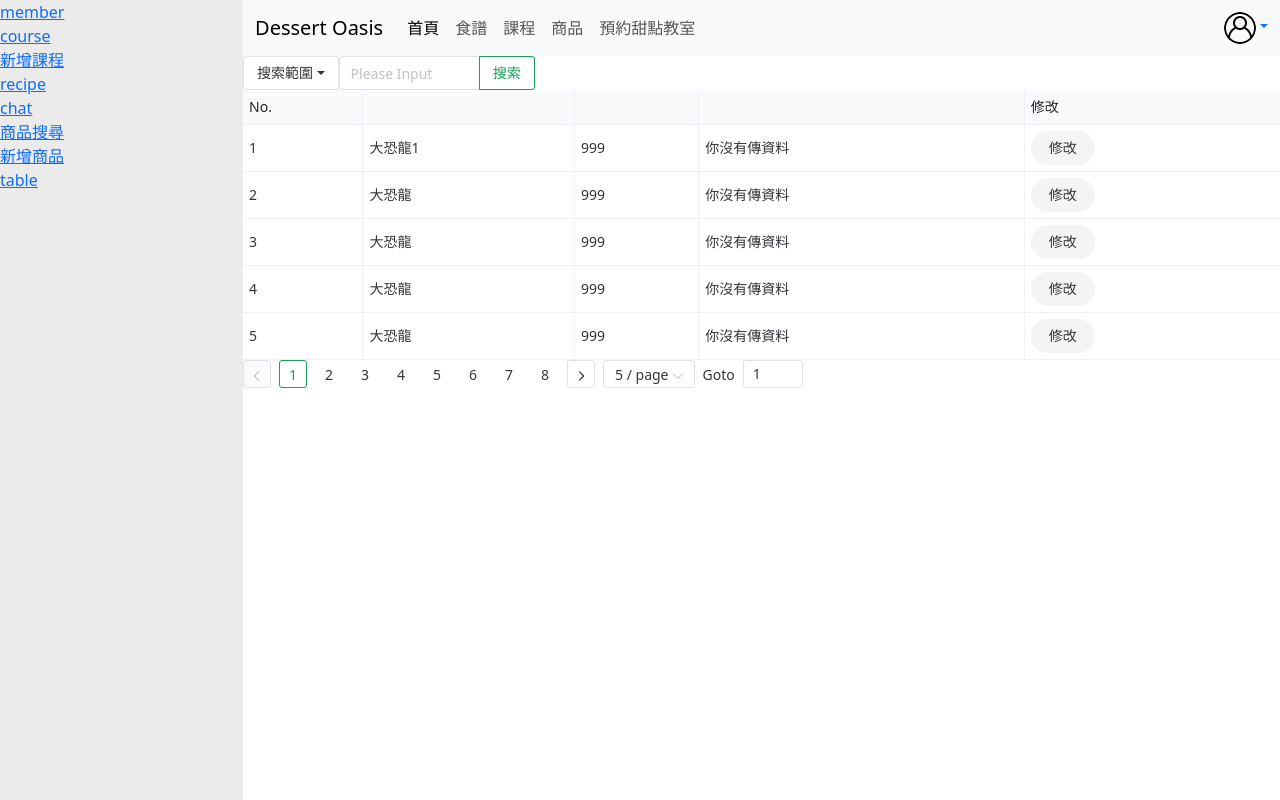
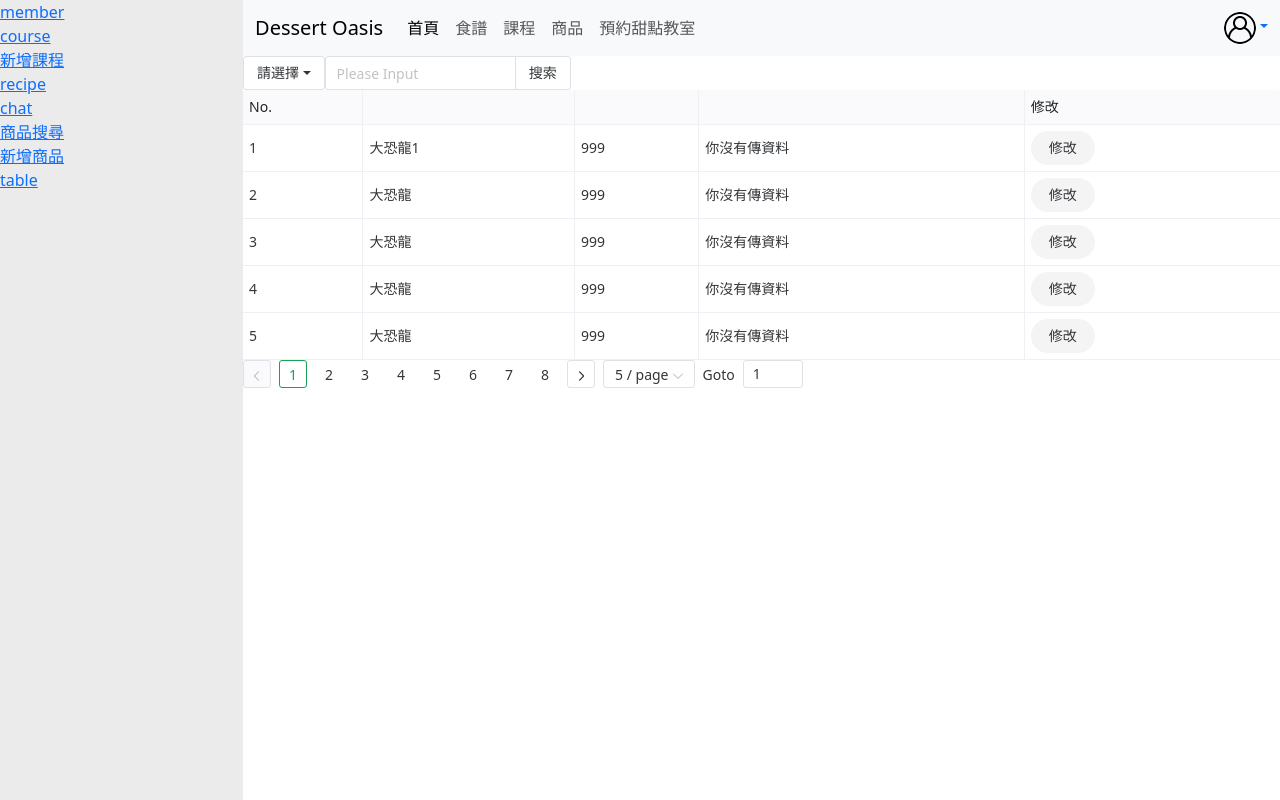
Before and after one commit to HiroLiang/dessertoasis-vue, a Vue app: page /#/cms/table in a window 1280 px wide. Built offline with nearby package versions, Linux system fonts and the light colour scheme.

Commit message:
edit table component - search can ues

```diff
--- a/src/components/Standard/Dropdown.vue
+++ b/src/components/Standard/Dropdown.vue
@@ -1,21 +1,36 @@
+<!--
+    標籤使用方法：
+        1.定義屬性：(1) searchOptions
+        2.定義自定義事件：(1) @get-selected-key => 接收傳值:(選擇到的key)
+ -->
 <script setup>
 import { ref } from 'vue';
 import { NButton, NDropdown } from 'naive-ui'
-
-const selectedOption = ref('搜索範圍')
-
+//給予selector初始值
+const selectedOption = ref('請選擇')
+//定義emit方法
+const emit = defineEmits(['get-selected-key'])
+const getSelectedKey = (key) => {
+    emit('get-selected-key', key)
+}
+//定義傳入值
 const props = defineProps({
+    /*
+    下拉選單內容
+    傳值：[{ label : '展示名' , key : 'key' } , ...]
+    */
     searchOptions: {}
 })
-console.log(props.searchOptions);
+//附值給組件屬性
 const options = props.searchOptions
-
+//定義組件方法
 const handleSelect = (option) => {
     options.forEach(element => {
         if (element.key === option) {
             selectedOption.value = element.label
+            getSelectedKey(element.key)
         }
-    });
+    })
 }
 </script>
 
--- a/src/components/Standard/Input.vue
+++ b/src/components/Standard/Input.vue
@@ -1,11 +1,26 @@
 <script setup>
+import { ref } from 'vue';
 import { NInput, NButton, NInputGroup } from 'naive-ui'
+
+const emit = defineEmits(['get-input-value'])
+const getSInputValue = (value) => {
+    emit('get-input-value', value)
+}
+
+const searchValue = ref('')
+
+const props = defineProps({
+    searchSize: {
+        type: Number,
+        default: 20
+    }
+})
+
 </script>
-
 <template>
     <n-input-group>
-        <n-input :style="{ width: '15%' }" />
-        <n-button type="primary" ghost>
+        <n-input v-model:value="searchValue" :style="{ width: searchSize + '%' }" />
+        <n-button type="tertiary" ghost @click="getSInputValue(searchValue)">
             搜索
         </n-button>
     </n-input-group>
--- a/src/components/Standard/Table.vue
+++ b/src/components/Standard/Table.vue
@@ -1,3 +1,8 @@
+<!--
+    標籤使用方法：
+        1.定義屬性：(1) tableDatas (2) dataTitles
+        2.定義自定義事件：無
+ -->
 <script setup>
 import StandardInput from './Input.vue'
 import StandardDrorpdown from './Dropdown.vue'
@@ -10,17 +15,15 @@ const page = ref(1)
 //單頁顯示筆數
 const pageSize = ref(5)
 
-//顯示頁面
-const showedDatas = computed(() => {
-    let from = (page.value - 1) * pageSize.value
-    let to = from + pageSize.value
-    let datas = props.tableDatas.slice(from, to)
-    return datas
-})
+//搜索範圍
+const searchRange = ref('')
+
+//搜索值
+const searchValue = ref('')
 
 //分頁數
 const pages = computed(() => {
-    return Math.ceil(props.tableDatas.length / pageSize.value)
+    return Math.ceil(allDatas.length / pageSize.value)
 })
 
 //可傳入值
@@ -73,24 +76,74 @@ const props = defineProps({
     },
     /*
     表格標頭
-    格式： [{label:'展示名', key:'code傳值'...}...]
+    格式： [{ label : ' 展示名 ', key : ' key '} , ...]
     */
     dataTitles: {
         default: [{ label: "名字", key: "name" }, { label: "年齡", key: "age" }, { label: "備註", key: "text" }]
     }
 })
 
+let allDatas = props.tableDatas
+
+console.log(allDatas[0]);
+
+//定義搜索選項
 const searchOptions = reactive(props.dataTitles)
 
-watch(pageSize, () => {
-    if (page.value > pages.value) page.value = 1
+//接收搜索範圍
+const getKey = (key) => {
+    searchRange.value = key
+}
+
+const getValue = (value) => {
+    searchValue.value = value
+}
+
+//顯示頁面
+const showedDatas = computed(() => {
+    let from = (page.value - 1) * pageSize.value
+    let to = from + pageSize.value
+    let datas = allDatas.slice(from, to)
+    return datas
 })
 
+//監測單頁筆數改變，防止超頁
+watch(pageSize, () => {
+    page.value = 1
+})
+
+watch(searchValue, () => {
+    let datas = []
+    if (searchValue.value !== null && searchValue.value !== '') {
+        if (searchRange.value !== null && searchRange.value !== '') {
+            props.tableDatas.forEach(element => {
+                if (typeof element[searchRange.value] === 'string') {
+                    if (element[searchRange.value].includes(searchValue.value)) {
+                        datas.push(element)
+                    }
+                } else if (typeof element[searchRange.value] === 'number') {
+                    if (element[searchRange.value] === parseFloat(searchValue.value)) {
+                        datas.push(element)
+                    }
+                }
+            })
+            allDatas = datas
+        } else {
+            allDatas = props.tableDatas
+        }
+    } else {
+        allDatas = props.tableDatas
+    }
+    page.value = 2
+    page.value = 1
+    pageSize.value = 3
+    pageSize.value = 5
+})
 </script>
 <template>
     <div style="display: flex; justify-content: left;">
-        <StandardDrorpdown :searchOptions="searchOptions" />
-        <StandardInput />
+        <StandardDrorpdown :searchOptions="searchOptions" @get-selected-key="getKey" />
+        <StandardInput @get-input-value="getValue" />
     </div>
     <n-table :bordered="false" :single-line="false" size="small">
         <thead>
```
Also changed, not shown: src/components/Standard/Buttons.vue (added, +20 -0 lines).
